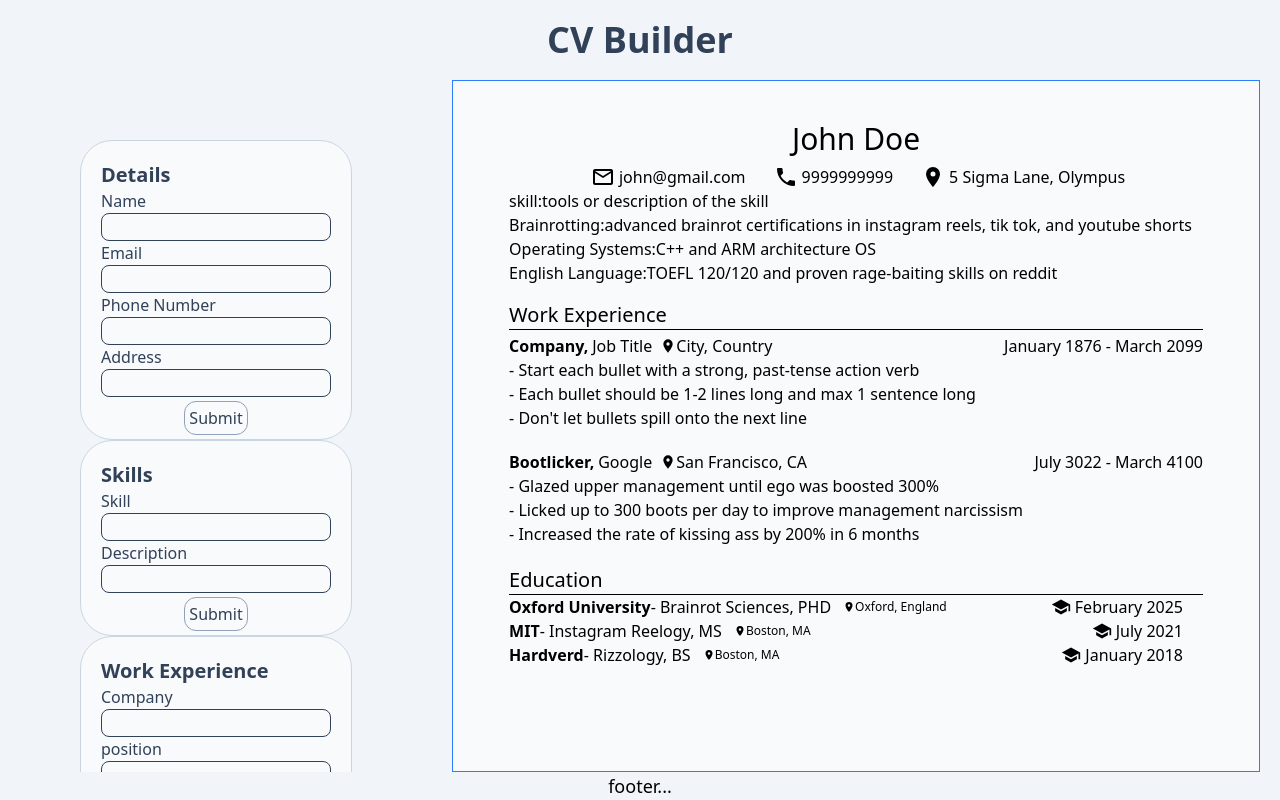
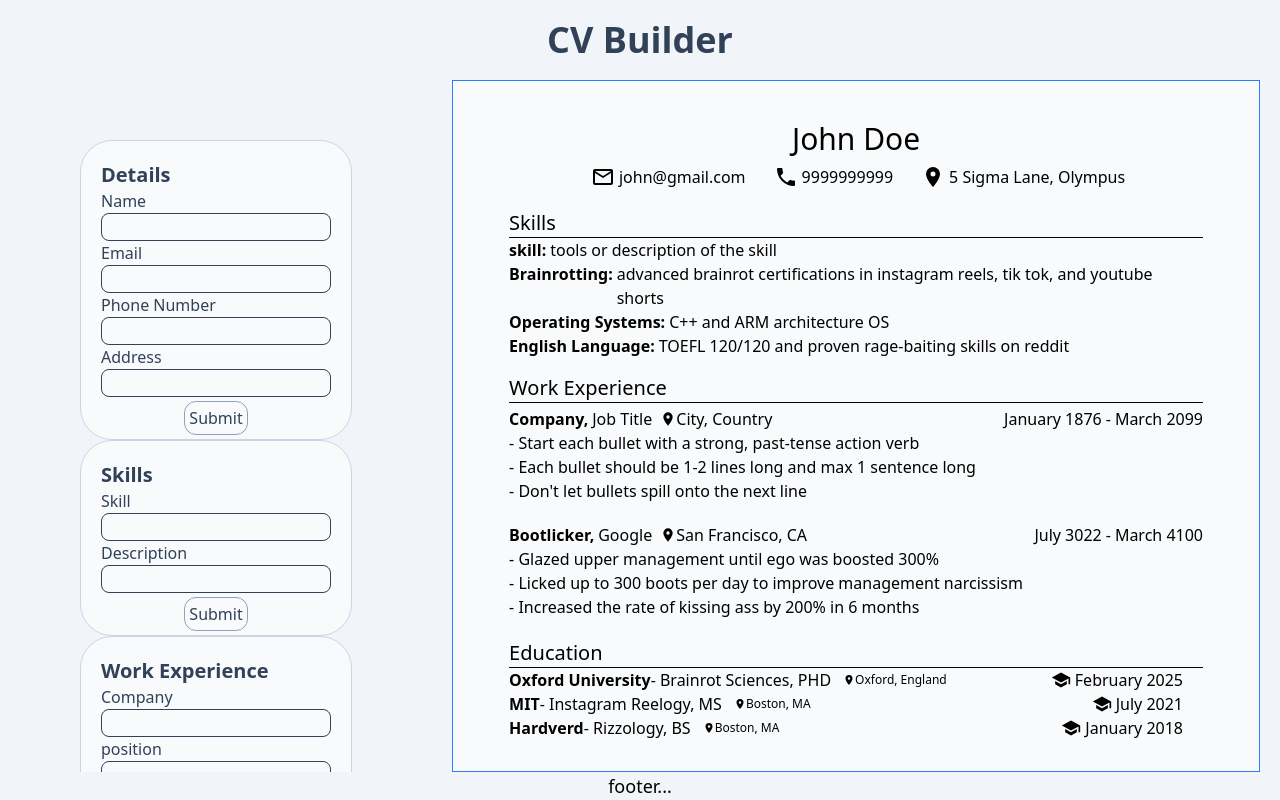
Before and after one commit to yskim308/cvApp, a React (Vite) app: page / in a window 1280 px wide. Built offline with nearby package versions, Linux system fonts and the light colour scheme.

Commit message:
style skills view

```diff
--- a/src/components/viewComponents/SKillsView.tsx
+++ b/src/components/viewComponents/SKillsView.tsx
@@ -10,14 +10,16 @@ function Skill({ skill, handleDelete }: SkillProps) {
   const [hover, setHover] = useState<boolean>(false);
   return (
     <div
-      className="flex"
+      className="flex justify-between"
       onMouseEnter={() => setHover(true)}
       onMouseLeave={() => setHover(false)}
     >
-      <p>{skill.skill}:</p>
-      <p>{skill.description}</p>
+      <div className="flex">
+        <p className="font-semibold mr-1">{skill.skill}:</p>
+        <p>{skill.description}</p>
+      </div>
       <button
-        className={`text-red-500 ${hover ? "" : "hidden"}`}
+        className={`text-red-500 font-bold ${hover ? "" : "hidden"}`}
         type="button"
         onClick={() => handleDelete}
       >
@@ -29,7 +31,9 @@ function Skill({ skill, handleDelete }: SkillProps) {
 
 export default function SkillsView({ data, handleDelete }: SkillsViewProps) {
   return (
-    <div>
+    <div className="mt-5">
+      <div className="text-xl font-medium">Skills</div>
+      <hr></hr>
       {data.map((skill) => {
         return <Skill skill={skill} handleDelete={handleDelete} />;
       })}
```
